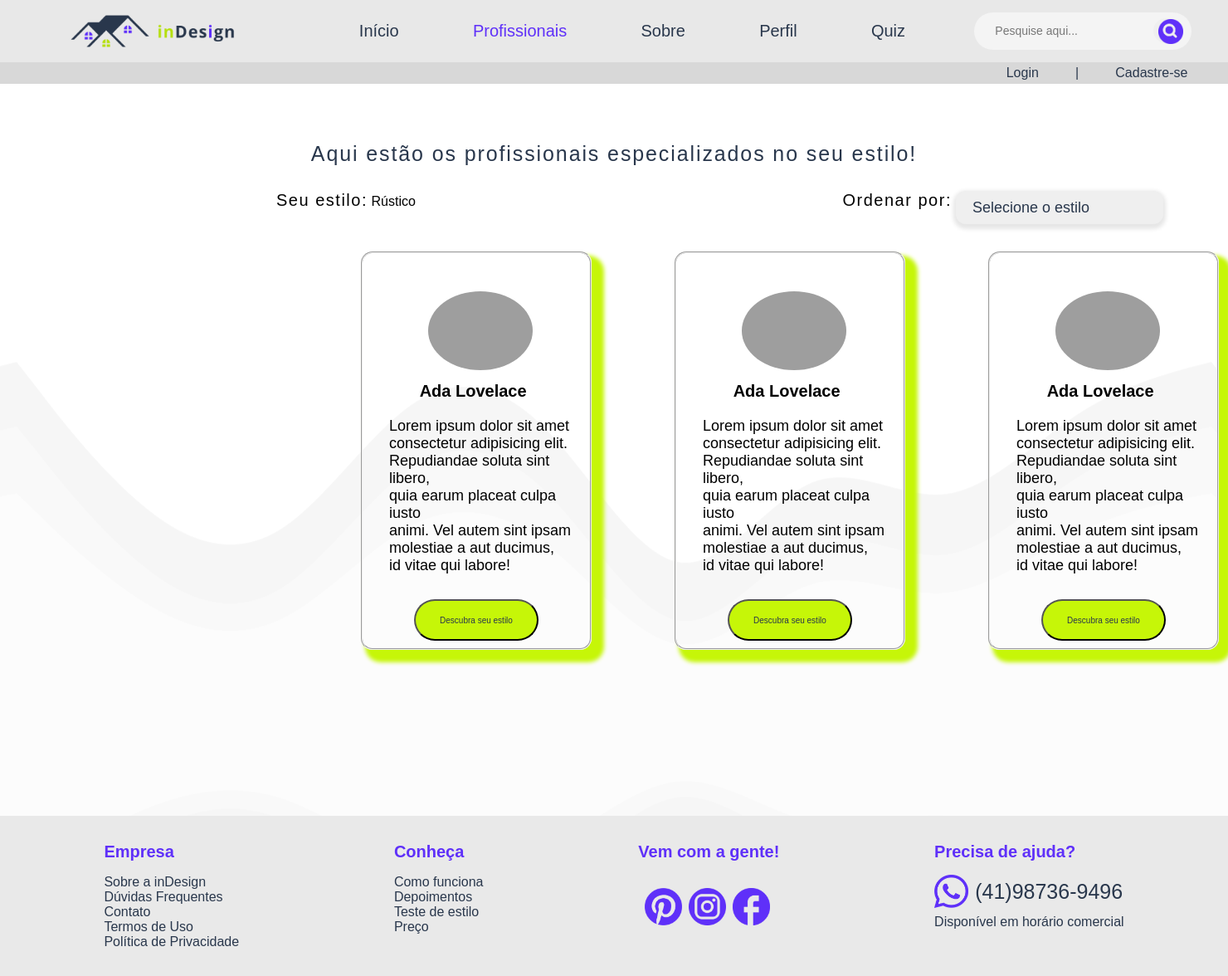
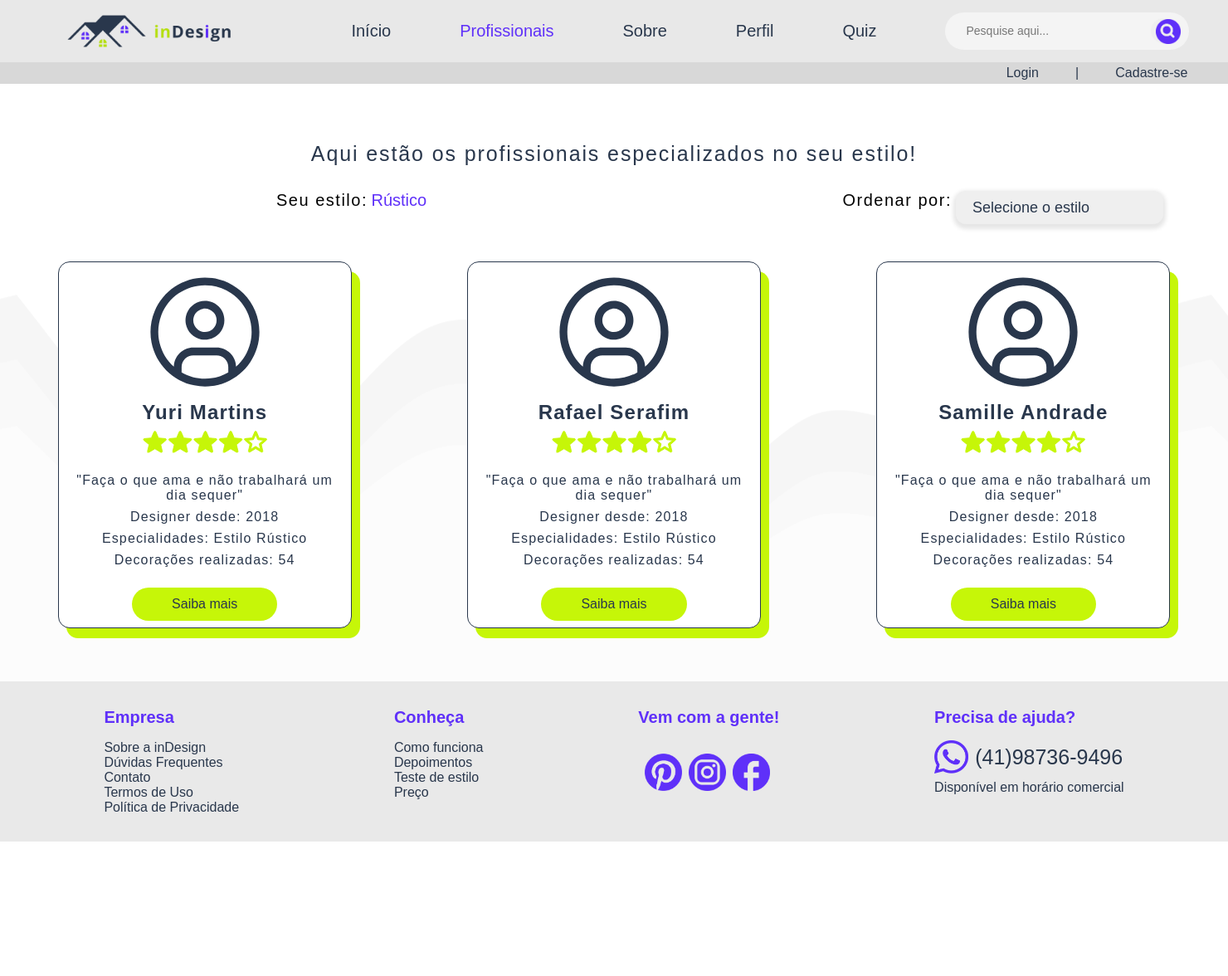
Before and after one commit to PI-senac/inDesign, a PHP site: page /pages/profissionais/profissionais.php in a window 1480 px wide. Shown: the whole page at 83% size. After the commit the page ends 1014 px from the top, so only its background shows below. Run offline with PHP 8.4, Linux system fonts and the light colour scheme; grey boxes are pictures that could not be loaded.

Commit message:
alterações

```diff
--- a/pages/profissionais/profissionais.php
+++ b/pages/profissionais/profissionais.php
@@ -51,43 +51,49 @@
                 </div>
             </div>
     </section>
-    <section class="container_flex">
-        <fieldset class="bordas_prof">
-            <div class="container">
-                <div class="flex_float">
-                     <div><img src="/inDesign/img/ada_lovelace.webp" alt="Ada Lovelace" title="Ada Lovelace" id="ada"></div>
-                     <p id="paragrafo_estilo6">Ada Lovelace</p>
-                </div>
+    <section class="decoradores">
+        <article class="container-decorador">
+            <div class="superior">
+                <img src="/inDesign/img/user avatar.svg" alt="">
+                <h3 class="nome-decorador">Yuri Martins</h3>
+                <img src="/inDesign/img/4 estrelas.svg" alt="">
             </div>
-            <div>
-                <p class="paragrafo_estilo7">Lorem ipsum dolor sit amet <br>consectetur adipisicing elit. <br> Repudiandae soluta  sint libero, <br> quia earum placeat culpa iusto <br> animi. Vel autem sint ipsam <br>molestiae a aut ducimus, <br> id vitae qui labore!<p>
+            <div class="inferior">
+                <span>"Faça o que ama e não trabalhará um dia sequer"</span>
+                <p class="infos-decorador">Designer desde: 2018</p>
+                <p class="infos-decorador">Especialidades: Estilo Rústico</p>
+                <p class="infos-decorador">Decorações realizadas: 54</p>
             </div>
-            <button type="submit" value="enviar" id="botao_estilo"><a href="#"><p id="titulo_estilo3">Descubra seu estilo</p></a></button>
-        </fieldset>
-        <fieldset class="bordas_prof">
-                <div class="container">
-                    <div class="flex_float">
-                        <div><img src="/inDesign/img/ada_lovelace.webp" alt="Ada Lovelace" title="Ada Lovelace" id="ada"></div>
-                        <p id="paragrafo_estilo6">Ada Lovelace</p>
-                    </div>
-                </div>
-                <div>
-                    <p class="paragrafo_estilo7">Lorem ipsum dolor sit amet <br>consectetur adipisicing elit. <br> Repudiandae soluta  sint libero, <br> quia earum placeat culpa iusto <br> animi. Vel autem sint ipsam <br>molestiae a aut ducimus, <br> id vitae qui labore!<p>
-                </div>
-                <button type="submit" value="enviar" id="botao_estilo"><a href="#"><p id="titulo_estilo3">Descubra seu estilo</p></a></button>
-        </fieldset>
-        <fieldset class="bordas_prof">
-            <div class="container">
-                <div class="flex_float">
-                    <div><img src="/inDesign/img/ada_lovelace.webp" alt="Ada Lovelace" title="Ada Lovelace" id="ada"></div>
-                    <p id="paragrafo_estilo6">Ada Lovelace</p>
-                </div>
+            <a href="./contatar-profissional.html" class="botao">Saiba mais</a>
+        </article>
+        <article class="container-decorador">
+        <div class="superior">
+                <img src="/inDesign/img/user avatar.svg" alt="">
+                <h3 class="nome-decorador">Rafael Serafim</h3>
+                <img src="/inDesign/img/4 estrelas.svg" alt="">
             </div>
-            <div >
-                <p class="paragrafo_estilo7">Lorem ipsum dolor sit amet <br>consectetur adipisicing elit. <br> Repudiandae soluta  sint libero, <br> quia earum placeat culpa iusto <br> animi. Vel autem sint ipsam <br>molestiae a aut ducimus, <br> id vitae qui labore!<p>
+            <div class="inferior">
+                <span class="frase">"Faça o que ama e não trabalhará um dia sequer"</span>
+                <p>Designer desde: 2018</p>
+                <p>Especialidades: Estilo Rústico</p>
+                <p>Decorações realizadas: 54</p>
             </div>
-            <button type="submit" value="enviar" id="botao_estilo"><a href="#"><p id="titulo_estilo3">Descubra seu estilo</p></a></button>
-        </fieldset>
+            <a href="./contatar-profissional.html" class="botao">Saiba mais</a>
+        </article>
+        <article class="container-decorador">
+        <div class="superior">
+                <img src="/inDesign/img/user avatar.svg" alt="">
+                <h3 class="nome-decorador">Samille Andrade</h3>
+                <img src="/inDesign/img/4 estrelas.svg" alt="">
+            </div>
+            <div class="inferior">
+                <span>"Faça o que ama e não trabalhará um dia sequer"</span>
+                <p>Designer desde: 2018</p>
+                <p>Especialidades: Estilo Rústico</p>
+                <p>Decorações realizadas: 54</p>
+            </div>
+            <a href="./contatar-profissional.html" class="botao">Saiba mais</a>
+        </article>
     </section>
 <!-- Fecha Body - Taci -->
 <footer>
--- a/styles/Profissionais.css
+++ b/styles/Profissionais.css
@@ -10,70 +10,74 @@
     margin: 30px auto;
 }
 
+.seu-estilo span{
+    color: var(--purple);
+    font-size: 20px;
+}
+
 .parag{
     display: inline-block;
     font-size: 20px;
     letter-spacing: .4mm;
 }
 
-.container_flex{
+.decoradores{
     display: flex;
-    flex-flow: row nowrap;
-    height: 500px;
-    padding-left: 335px;
-    margin-left: 100px;
-    margin-bottom: 200px;
+    flex-direction: row;
+    justify-content: space-around;
 }
 
-#ada{
-    height: 95px;
-    margin-top: 40px;
-    margin-left: 10px;
-    border-radius: 50%;
+.container-decorador{
+    display: flex;
+    flex-direction: column;
+    justify-content: space-evenly;
+    align-items: center;
+    gap: 1rem;
+    border: 1px solid var(--font-color);
+    box-shadow: 10px 12px var(--green);
+    border-radius: 14px;
+    background-color: #FFF;
+    height: 55vh;
+    text-align: center;
+    margin: 2rem 0 4rem 0;
+    color: var(--font-color);
+    overflow: hidden;
+    width: 22rem;
 }
 
-#paragrafo_estilo6{
-    font-size: 20px;
-    font-weight: bold;
-    margin-top: 10px;
-    align-items: center;
+.nome-decorador{
+    font-size: 24px;
 }
 
-.paragrafo_estilo7{
-    font-size: 18px;
-    margin-top: 20px;
-    margin-left: 20px;
+.superior, .inferior{
+    display: flex;
+    flex-direction: column;
+    justify-content: center;
+    gap: .5rem;
     align-items: center;
+    letter-spacing: .3mm;
+    padding: 0 .5rem;
 }
 
-.bordas_prof{
-    margin-top: 20px;
-    margin-right: 100px;
-    border-radius: 14px;
-    box-shadow: 10px 10px 5px 5px var(--green);
+.container-decorador img{
+    width: 150px;
 }
 
-.container{
-    width: 250px;
+.botao{
+    padding: .7rem 3rem;
+    background: var(--green);
+    border-radius: 88px;
+    font-size: 16px;
+    font-weight: 400;
 }
 
-#botao_estilo{
-    text-align: center;
-    width: 150px;
-    height: 50px;
-    background: var(--green);
-    border-radius: 50px;
-    margin-top: 30px;
-    margin-left: 50px;
-    margin-bottom: 100px;
+.botao:hover{
+    color: #e8e8e8;
+    background-color: var(--purple);
+    transition: .2s;
 }
 
-#titulo_estilo3{
-    font-size: 10px;
-}
-
-
-/* teste */
+/* select */
 
 *{
     user-select: none;
@@ -138,3 +142,5 @@ select.fadeIn {
 select.fadeOut{
     animation: fadeInUp 0.3s;
 }
+
+/* fim do select */
```
Also changed, not shown: pages/profissionais/contatar-profissional.html (+51 -30 lines), styles/contatar-especialista.css (+17 -120 lines), img/4 estrelas.svg (added), img/foto1_740x500.png (added), img/foto2_740x500.jpg (added), img/foto3_740x500.jpeg (added), img/foto4_740x500.jpeg (added), img/foto5_740x500.jpeg (added).
